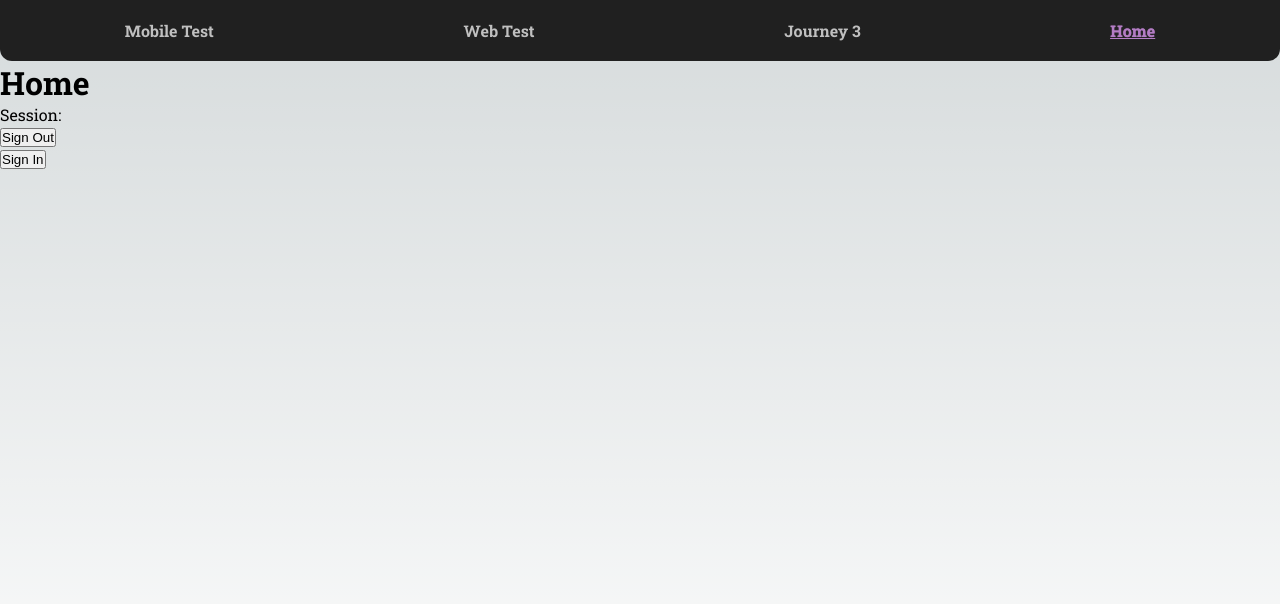
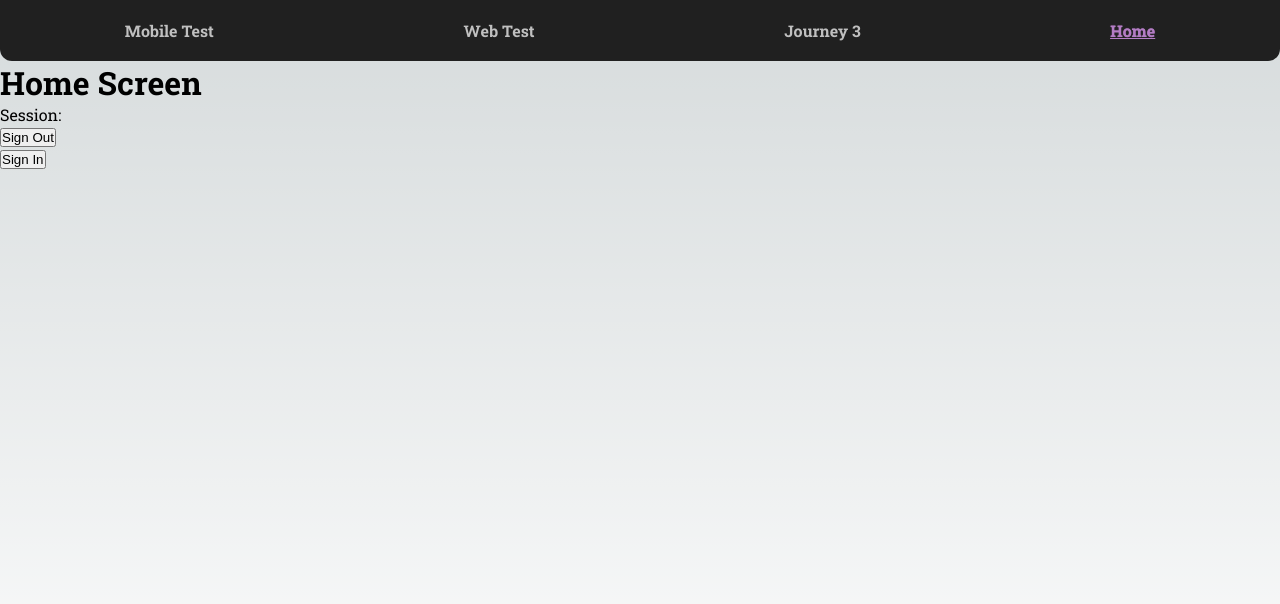
Before and after one commit to DovidBaars/Automatico, a Next.js app: page / in a window 1280 px wide. Shown: the top 604 px of the page. Built offline with nearby package versions, Linux system fonts and the light colour scheme; no server answers.

Commit message:
Update page.tsx

```diff
--- a/app/page.tsx
+++ b/app/page.tsx
@@ -7,7 +7,7 @@ const Home = async () => {
     const authSession = await auth();
     return (
         <div>
-            <h1>Home</h1>
+            <h1>Home Screen</h1>
             <p>Session: {authSession?.user?.email}</p>
             <SignOutButton />
             <SignInButton />
```
